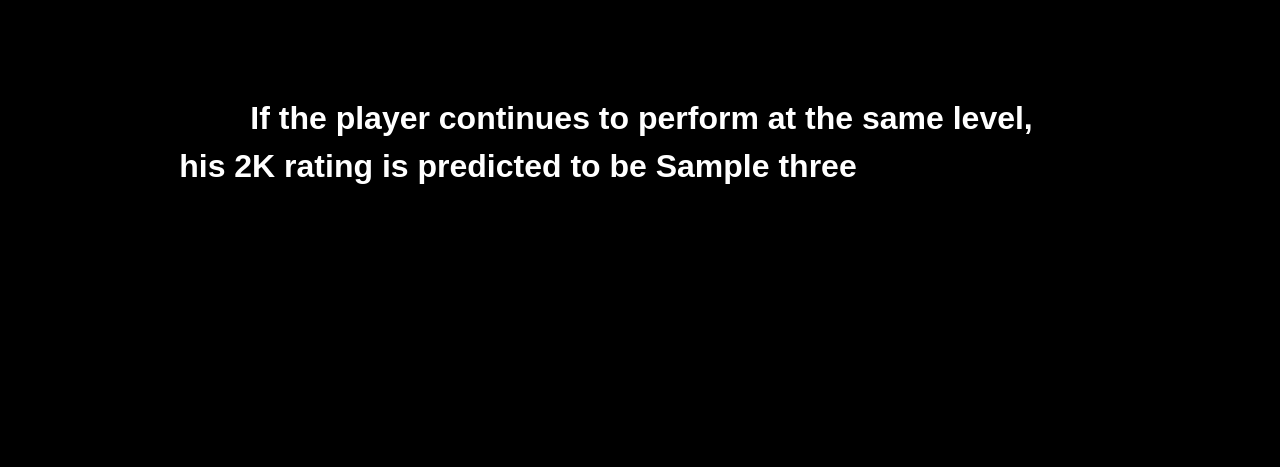
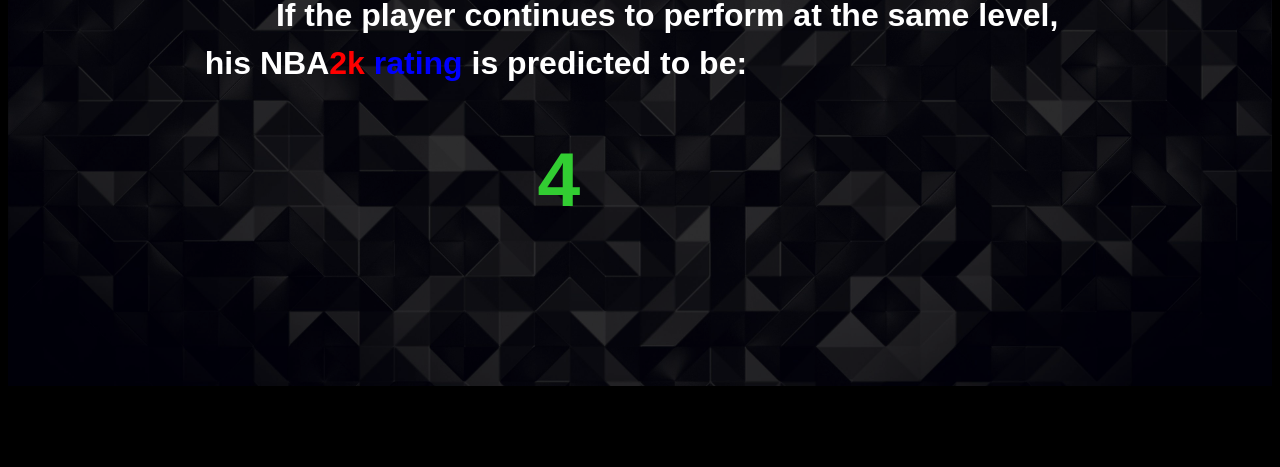
Before and after one commit to Arthur-S-Huang/NBA2k-Predict, a Flask app: template templates/result.html in a window 1280 px wide. Shown: the part 333-800 px from the top of the page. Run offline with Flask 2, Linux system fonts and the light colour scheme; the template is opened without the code that fills it: most values are stand-ins (such as "Sample title", 1, 10 or a date in 2020); parts of the project's set-up code (start-up, migrations or seed data) failed here and were passed over.

Commit message:
final styling for results page

```diff
--- a/app.py
+++ b/app.py
@@ -1,4 +1,5 @@
 from flask import Flask, render_template, request
+from model import predictRating
 app = Flask(__name__)
 
 @app.route("/")
@@ -7,11 +8,63 @@
 
 @app.route("/", methods=['POST'])
 def getValue():
+    threeP = None
+    threeAcc = None
+    twoP = None
+    twoAcc = None
+    ft = None
+    ftAcc = None
+    trb = None
+    ast = None
+    blk = None
     if (request.form['threeFG'] == ""):
-        threePointFG = 0
+        threeP = 0
     else:
-        threePointFG = float(request.form['threeFG'])
-    return render_template('result.html', three=threePointFG)
+        threeP = float(request.form['threeFG'])
+
+    if (request.form['threeAcc'] == ""):
+        threeAcc = 0
+    else:
+        threeAcc = float(request.form['threeAcc'])
+
+    if (request.form['twoFG'] == ""):
+        twoP = 0
+    else:
+        twoP = float(request.form['twoFG'])
+
+    if (request.form['twoAcc'] == ""):
+        twoAcc = 0
+    else:
+        twoAcc = float(request.form['twoAcc'])
+
+    if (request.form['freeThrow'] == ""):
+        ft = 0
+    else:
+        ft = float(request.form['freeThrow'])
+
+    if (request.form['ftAcc'] == ""):
+        ftAcc = 0
+    else:
+        ftAcc = float(request.form['ftAcc'])
+
+    if (request.form['rebound'] == ""):
+        trb = 0
+    else:
+        trb = float(request.form['rebound'])
+
+    if (request.form['assist'] == ""):
+        ast = 0
+    else:
+        ast = float(request.form['assist'])
+
+    if (request.form['block'] == ""):
+        blk = 0
+    else:
+        blk = float(request.form['block'])
+
+    rating = predictRating(threeP, threeAcc, twoP, twoAcc, ft, ftAcc, trb, ast, blk)
+    return render_template('result.html', rating=round(rating[0], 3))
+
 
 if __name__ == "__main__":
     app.run()
--- a/scraper.py
+++ b/scraper.py
@@ -28,7 +28,7 @@
 #df.fillna(0, inplace=True)
 #df.to_csv('datasets/results.csv')
 
-
+#playground
 df2 = pd.read_csv('datasets/statsRatings.csv', float_precision='round_trip')
 df2.drop("Unnamed: 0", axis=1, inplace=True)
 
@@ -41,7 +41,7 @@
 df3 = pd.DataFrame({'Actual': y_test, 'Predicted': y_pred})
 print(df3)
 print(r2_score(y_test, y_pred))
-print(regressor.predict([[1.6, 0.401, 4.3, 0.532, 2.7, 0.754, 3.2, 2.7, 0.5]]))
+print(regressor.predict([[3, 0.327, 6.4, 0.62, 7.4, 0.803, 9.6, 8.9, 0.1]]))
 
 df3.plot(kind='bar',figsize=(16,10))
 plt.grid(which='major', linestyle='-', linewidth='0.5', color='green')
--- a/static/result.css
+++ b/static/result.css
@@ -9,9 +9,24 @@
 #predictionResult {
     position: absolute;
     color: white;
-    bottom: 20vw;
-    left: 14vw;
+    bottom: 28vw;
+    left: 16vw;
     font-family: sans-serif;
+    font-size: 2.5vw;
     width: 70vw;
     line-height: 1.5;
 }
+#twoK {
+    color: red;
+}
+#rating {
+    color: blue;
+}
+#rt {
+    color: #32CD32;
+    font-size: 6vw;
+    font-family: sans-serif;
+    position: absolute;
+    bottom: 15vw;
+    left: 42vw;
+}
--- a/templates/index.html
+++ b/templates/index.html
@@ -50,7 +50,7 @@
             </div>
             <div class="column">
                 <label class="attribute">2P</label>
-                <input type="number" step="0.001" min="0"name="twFG">
+                <input type="number" step="0.001" min="0"name="twoFG">
                 <br></br>
                 <label class="attribute">2P%</label>
                 <input type="number" step="0.001" min="0" name="twoAcc">
--- a/templates/result.html
+++ b/templates/result.html
@@ -7,10 +7,11 @@
 </head>
 
 <body>
-  <img src="../static/img/2112.jpg">
-  <h1 id="predictionResult">&nbsp &nbsp &nbsp &nbsp If the player continues to perform at the same level, his 2K rating is predicted to
-      be {{three}}</h1>
-
+    <img src="../static/img/results.jpg">
+    <h1 id="predictionResult">&nbsp &nbsp &nbsp &nbsp If the player continues to perform at the same level, his
+        NBA<span id="twoK">2k</span> <span id="rating">rating</span> is predicted to be:
+    </h1>
+    <h1 id="rt">{{rating}}</h1>
 </body>
 
 </html>
```
Also changed, not shown: model.py (added, +19 -0 lines).
